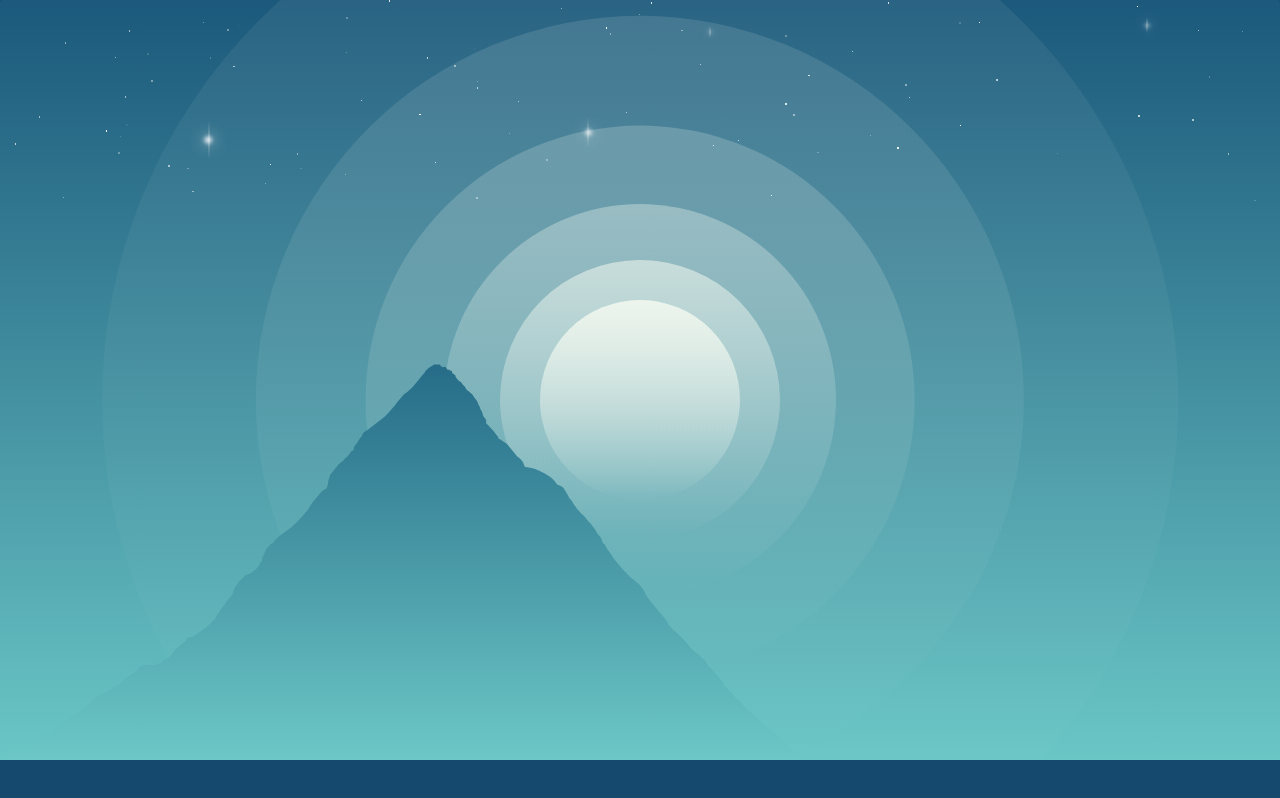
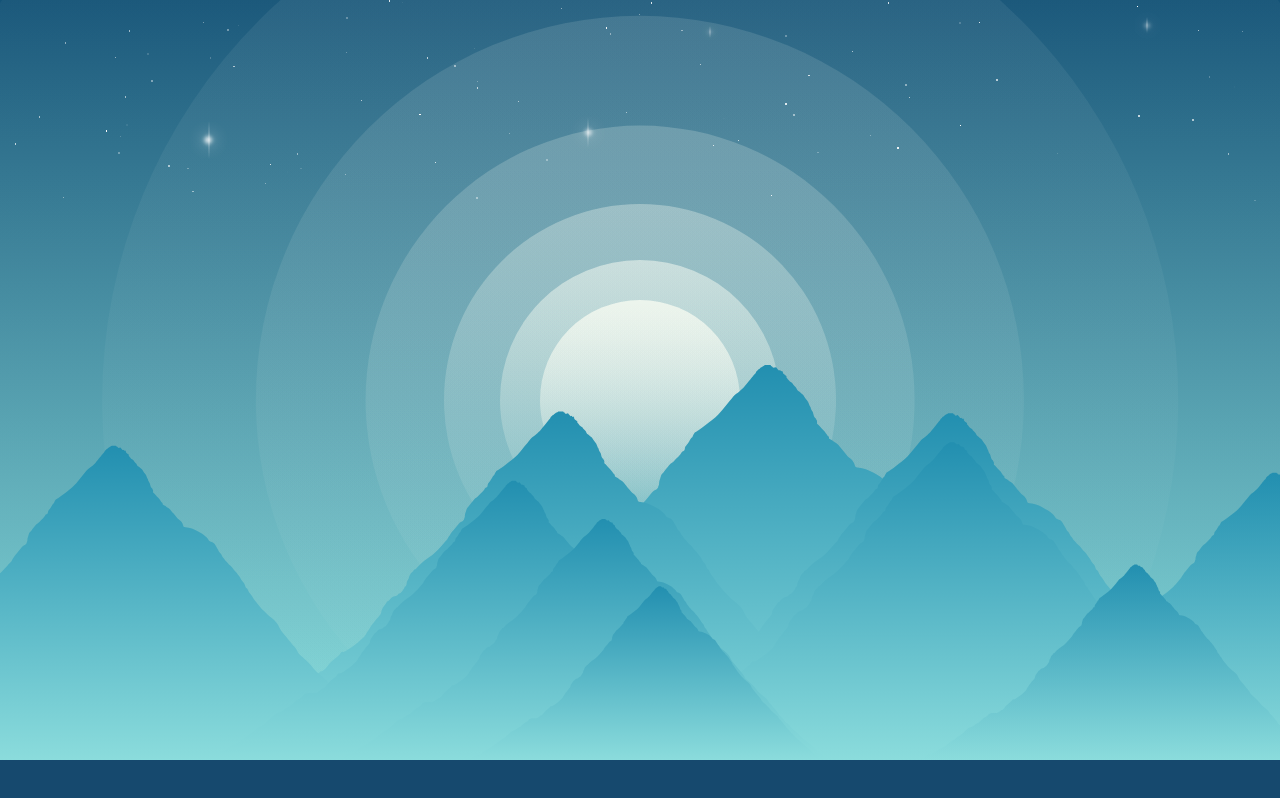
Before and after one commit to chase-manning/dusk-runner, a React (Create React App) app: page / in a window 1280 px wide. Built offline with nearby package versions, Linux system fonts and the light colour scheme.

Commit message:
:rocket: Add Multiple Mountain Generation

```diff
--- a/src/components/App.tsx
+++ b/src/components/App.tsx
@@ -1,10 +1,10 @@
 import React from "react";
 import styled from "styled-components";
-import Mountain from "./Mountain";
 import Background from "./Background";
 import Floor from "./Floor";
 import Stars from "./Stars";
 import Suns from "./Suns";
+import Mountains from "./Mountains";
 
 const StyledApp = styled.div`
   position: fixed;
@@ -17,14 +17,10 @@ const StyledApp = styled.div`
 const App = () => {
   return (
     <StyledApp>
-      <Background topColor={"#145377"} bottomColor={"#6DCCC9"} />
+      <Background topColor={"#145377"} bottomColor={"#90E8E4"} />
       <Suns highlight={"#EDF5ED"} shadow={"#EDF5ED00"} count={7} />
       <Stars />
-      <Mountain
-        topColor={"#266C88"}
-        bottomColor={"#6CC7C6"}
-        height={window.innerHeight / 2}
-      />
+      <Mountains />
       <Floor color={"#16496E"} />
     </StyledApp>
   );
--- a/src/components/Mountain.tsx
+++ b/src/components/Mountain.tsx
@@ -3,33 +3,39 @@ import styled from "styled-components";
 
 type StyledMountainProps = {
   scale: number;
+  left: string;
 };
 
 const StyledMountain = styled.div`
   position: absolute;
   bottom: 5%;
-  width: 100%;
-  height: 100%;
   transform-origin: bottom left;
   transform: scale(${(props: StyledMountainProps) => props.scale});
+  left: ${(props: StyledMountainProps) => props.left};
 `;
 
 const MountainSvg = styled.svg`
   position: absolute;
   bottom: 0;
+  transform: translateX(-50%);
 `;
 
-type Props = {
+export type MountainType = {
   topColor: string;
   bottomColor: string;
   height: number;
+  left: string;
+};
+
+type Props = {
+  mountain: MountainType;
 };
 
 const Mountain = (props: Props) => {
-  const scale = props.height / 392;
+  const scale = props.mountain.height / 392;
 
   return (
-    <StyledMountain scale={scale}>
+    <StyledMountain scale={scale} left={props.mountain.left}>
       <MountainSvg
         x="-1"
         y="-1"
@@ -39,8 +45,16 @@ const Mountain = (props: Props) => {
       >
         <defs>
           <linearGradient id="grad1" x1="0%" y1="0%" x2="0%" y2="100%">
-            <stop offset="0%" stopColor={props.topColor} stopOpacity={1} />
-            <stop offset="100%" stopColor={props.bottomColor} stopOpacity={1} />
+            <stop
+              offset="0%"
+              stopColor={props.mountain.topColor}
+              stopOpacity={1}
+            />
+            <stop
+              offset="100%"
+              stopColor={props.mountain.bottomColor}
+              stopOpacity={1}
+            />
           </linearGradient>
         </defs>
         <g>
--- /dev/null
+++ b/src/components/Mountains.tsx
@@ -0,0 +1,39 @@
+import React from "react";
+import styled from "styled-components";
+import Mountain, { MountainType } from "./Mountain";
+
+const StyledMountains = styled.div`
+  position: absolute;
+  top: 0;
+  left: 0;
+  width: 100%;
+  height: 100%;
+`;
+
+const Mountains = () => {
+  const mountainCount = 10;
+  let mountains: MountainType[] = [];
+
+  for (let index = 0; index < mountainCount; index++) {
+    mountains.push({
+      topColor: "#228FB0",
+      bottomColor: "#8BDCDC",
+      left: Math.random() * 100 + "%",
+      height: (window.innerHeight / 3) * (Math.random() + 0.5),
+    });
+  }
+
+  mountains = mountains.sort(
+    (a: MountainType, b: MountainType) => b.height - a.height
+  );
+
+  return (
+    <StyledMountains>
+      {mountains.map((mountain: MountainType) => (
+        <Mountain mountain={mountain} />
+      ))}
+    </StyledMountains>
+  );
+};
+
+export default Mountains;
```
